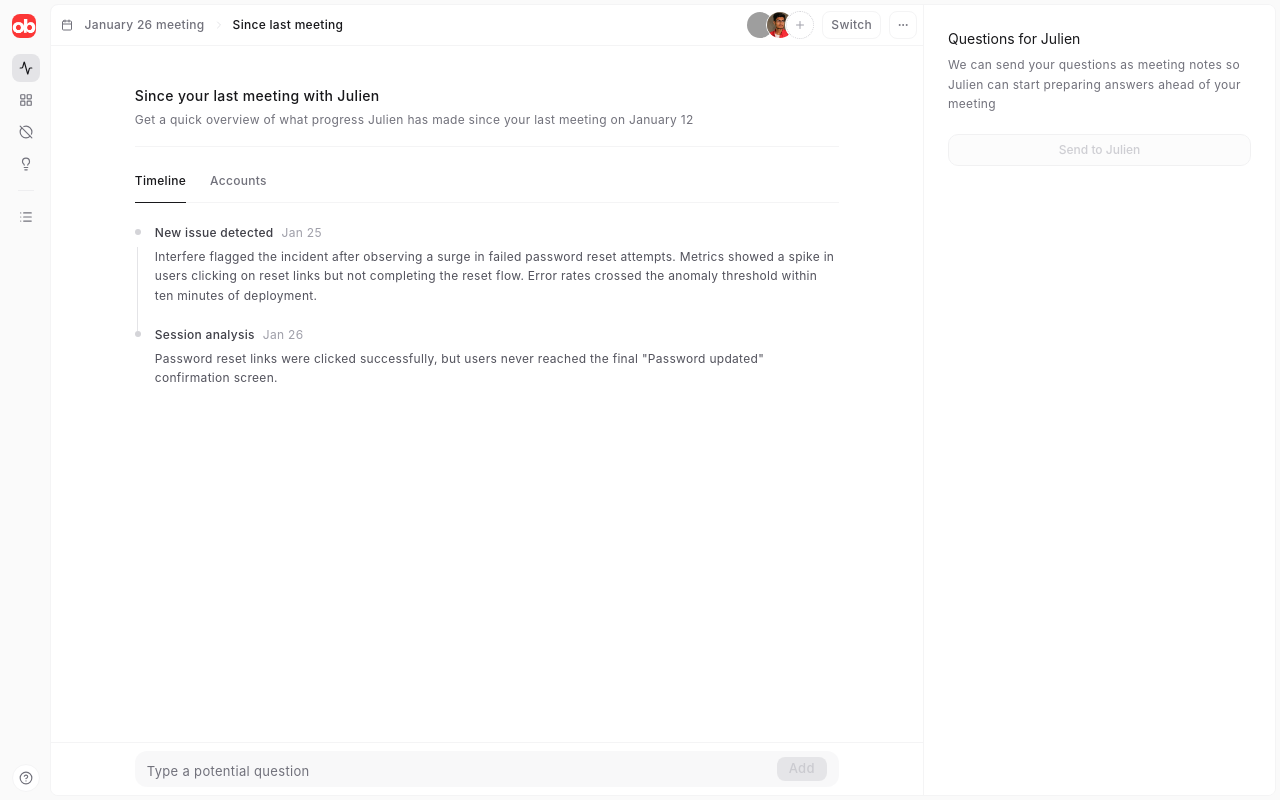
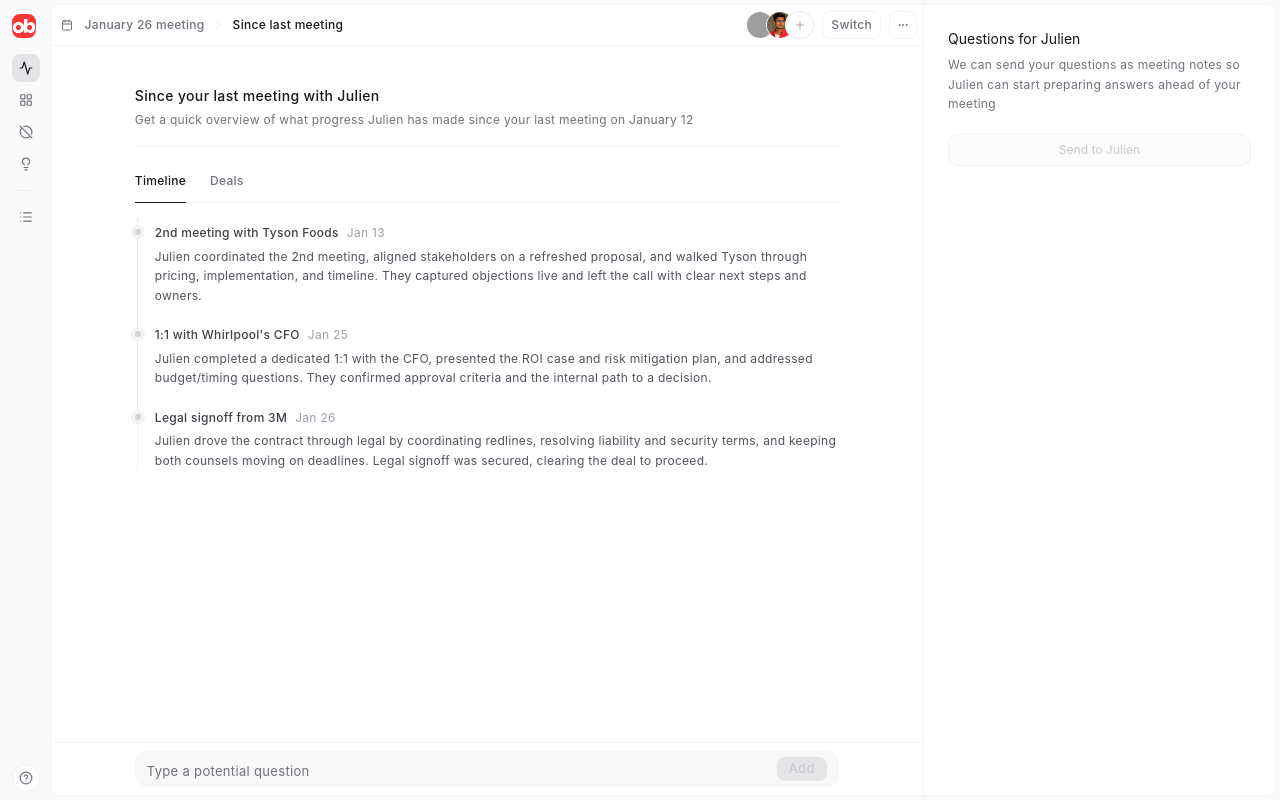
Before and after one commit to newmanjulien/deal-review, a Next.js app: page /since-last-meeting in a window 1280 px wide. Built offline with nearby package versions, Linux system fonts and the light colour scheme; grey boxes are pictures that could not be loaded.

Commit message:
fixed timeline visual

```diff
--- a/src/app/(dashboard)/(primary)/missing-data/missing-data-data.ts
+++ b/src/app/(dashboard)/(primary)/missing-data/missing-data-data.ts
@@ -2,7 +2,7 @@ import type {
   DataDisplayTableRow,
   DataDisplayTimelineItem,
   DataDisplayCard,
-} from "@/components/data-display/data-display-types";
+} from "@/app/(dashboard)/(primary)/_shared/data-display-types";
 import type { HeaderPerson } from "@/components/canvas/canvas-types";
 
 export const missingDataSharedPeople: HeaderPerson[] = [
--- a/src/app/(dashboard)/(primary)/missing-data/page-client.tsx
+++ b/src/app/(dashboard)/(primary)/missing-data/page-client.tsx
@@ -2,7 +2,7 @@
 
 import { Clock3, CircleOff } from "lucide-react";
 import { DataDisplay } from "@/components/data-display/data-display";
-import type { DataDisplaySectionInstance } from "@/components/data-display/data-display-types";
+import type { DataDisplaySectionInstance } from "@/app/(dashboard)/(primary)/_shared/data-display-types";
 import { MISSING_DATA_PAGE_CONFIG } from "./missing-data-config";
 import {
   missingDataCards,
--- a/src/app/(dashboard)/(primary)/opportunities/opportunities-data.ts
+++ b/src/app/(dashboard)/(primary)/opportunities/opportunities-data.ts
@@ -1,4 +1,4 @@
-import type { DataDisplayCard } from "@/components/data-display/data-display-types";
+import type { DataDisplayCard } from "@/app/(dashboard)/(primary)/_shared/data-display-types";
 import type { HeaderPerson } from "@/components/canvas/canvas-types";
 
 export const opportunitiesSharedPeople: HeaderPerson[] = [
--- a/src/app/(dashboard)/(primary)/opportunities/page-client.tsx
+++ b/src/app/(dashboard)/(primary)/opportunities/page-client.tsx
@@ -2,7 +2,7 @@
 
 import { Lightbulb, TriangleAlert } from "lucide-react";
 import { DataDisplay } from "@/components/data-display/data-display";
-import type { DataDisplaySectionInstance } from "@/components/data-display/data-display-types";
+import type { DataDisplaySectionInstance } from "@/app/(dashboard)/(primary)/_shared/data-display-types";
 import { OPPORTUNITIES_PAGE_CONFIG } from "./opportunities-config";
 import { risksCards, opportunitiesCards } from "./opportunities-data";
 
--- a/src/app/(dashboard)/(primary)/since-last-meeting/last-meeting-data.ts
+++ b/src/app/(dashboard)/(primary)/since-last-meeting/last-meeting-data.ts
@@ -1,8 +1,9 @@
+import type { DataDisplayTimelineItem } from "@/app/(dashboard)/(primary)/_shared/data-display-types";
+import type { HeaderPerson } from "@/components/canvas/canvas-types";
 import type {
-  DataDisplayTableRow,
-  DataDisplayTimelineItem,
-} from "@/components/data-display/data-display-types";
-import type { HeaderPerson } from "@/components/canvas/canvas-types";
+  SinceLastMeetingTableColumn,
+  SinceLastMeetingTableRow,
+} from "./last-meeting-types";
 
 export const lastMeetingSharedPeople: HeaderPerson[] = [
   {
@@ -17,26 +18,63 @@ export const lastMeetingSharedPeople: HeaderPerson[] = [
 
 export const lastMeetingTimelineItems: DataDisplayTimelineItem[] = [
   {
-    id: "new-issue",
-    title: "New issue detected",
-    date: "Jan 25",
-    body: "Interfere flagged the incident after observing a surge in failed password reset attempts. Metrics showed a spike in users clicking on reset links but not completing the reset flow. Error rates crossed the anomaly threshold within ten minutes of deployment.",
+    id: "tyson",
+    title: "2nd meeting with Tyson Foods",
+    date: "Jan 13",
+    body: "Julien coordinated the 2nd meeting, aligned stakeholders on a refreshed proposal, and walked Tyson through pricing, implementation, and timeline. They captured objections live and left the call with clear next steps and owners.",
   },
   {
-    id: "session-analysis",
-    title: "Session analysis",
+    id: "whirlpool",
+    title: "1:1 with Whirlpool's CFO",
+    date: "Jan 25",
+    body: "Julien completed a dedicated 1:1 with the CFO, presented the ROI case and risk mitigation plan, and addressed budget/timing questions. They confirmed approval criteria and the internal path to a decision.",
+  },
+  {
+    id: "3m",
+    title: "Legal signoff from 3M",
     date: "Jan 26",
-    body: 'Password reset links were clicked successfully, but users never reached the final "Password updated" confirmation screen.',
+    body: "Julien drove the contract through legal by coordinating redlines, resolving liability and security terms, and keeping both counsels moving on deadlines. Legal signoff was secured, clearing the deal to proceed.",
   },
 ] as const;
 
-export const lastMeetingTableRows: DataDisplayTableRow[] = [
-  { id: "mobile-web", account: "Mobile web", impacted: "7,214", share: "56%" },
+export const lastMeetingTableColumns: SinceLastMeetingTableColumn[] = [
   {
-    id: "desktop-web",
-    account: "Desktop web",
-    impacted: "4,790",
-    share: "37%",
+    key: "deal",
+    label: "Deal",
+    cellClassName:
+      "whitespace-nowrap px-4 py-3 text-xs font-medium tracking-wide text-zinc-900",
   },
-  { id: "api-clients", account: "API clients", impacted: "877", share: "7%" },
+  {
+    key: "probability",
+    label: "Probability",
+    cellClassName:
+      "whitespace-nowrap px-4 py-3 text-xs tracking-wide text-zinc-600",
+  },
+  {
+    key: "stage",
+    label: "Stage",
+    cellClassName:
+      "whitespace-nowrap px-4 py-3 text-xs tracking-wide text-zinc-500",
+  },
 ] as const;
+
+export const lastMeetingTableRows: SinceLastMeetingTableRow[] = [
+  {
+    id: "whirlpool",
+    deal: "Whirlpool deal",
+    probability: "25% likely to close",
+    stage: "Discovery stage",
+  },
+  {
+    id: "tyson",
+    deal: "Tyson Foods deal",
+    probability: "85% likely to close",
+    stage: "Proposal stage",
+  },
+  {
+    id: "3m",
+    deal: "3M deal",
+    probability: "85% likely to close",
+    stage: "Proposal stage",
+  },
+] as const;
--- /dev/null
+++ b/src/app/(dashboard)/(primary)/since-last-meeting/last-meeting-types.ts
@@ -0,0 +1,11 @@
+import type { DashboardDataTableColumn } from "@/components/table/table";
+
+export type SinceLastMeetingTableRow = {
+  id: string;
+  deal: string;
+  probability: string;
+  stage: string;
+};
+
+export type SinceLastMeetingTableColumn =
+  DashboardDataTableColumn<SinceLastMeetingTableRow>;
--- a/src/app/(dashboard)/(primary)/since-last-meeting/page-client.tsx
+++ b/src/app/(dashboard)/(primary)/since-last-meeting/page-client.tsx
@@ -1,9 +1,10 @@
 "use client";
 
 import { DataDisplay } from "@/components/data-display/data-display";
-import type { DataDisplaySectionInstance } from "@/components/data-display/data-display-types";
+import type { DataDisplaySectionInstance } from "@/app/(dashboard)/(primary)/_shared/data-display-types";
 import { LAST_MEETING_PAGE_CONFIG } from "./last-meeting-config";
 import {
+  lastMeetingTableColumns,
   lastMeetingTableRows,
   lastMeetingTimelineItems,
 } from "./last-meeting-data";
@@ -16,10 +17,11 @@ const LAST_MEETING_SECTIONS: DataDisplaySectionInstance[] = [
     items: lastMeetingTimelineItems,
   },
   {
-    id: "accounts",
-    label: "Accounts",
+    id: "deals",
+    label: "Deals",
     kind: "table",
     rows: lastMeetingTableRows,
+    columns: lastMeetingTableColumns,
   },
 ];
 
--- a/src/components/data-display/data-display.tsx
+++ b/src/components/data-display/data-display.tsx
@@ -7,9 +7,10 @@ import type {
   DataDisplayCardsSectionIcon,
   DataDisplaySectionInstance,
   DataDisplaySectionKind,
+  DataDisplayTableColumn,
   DataDisplayTableRow,
   DataDisplayTimelineItem,
-} from "@/components/data-display/data-display-types";
+} from "@/app/(dashboard)/(primary)/_shared/data-display-types";
 import { TableSection } from "@/components/data-display/sections/table-section";
 import { TimelineSection } from "@/components/data-display/sections/timeline-section";
 import { CardsSection } from "@/components/data-display/sections/cards-section";
@@ -18,7 +19,7 @@ const MAX_SECTION_COUNT = 3;
 
 type DataDisplaySectionPropsByKind = {
   timeline: { items: DataDisplayTimelineItem[] };
-  table: { rows: DataDisplayTableRow[] };
+  table: { rows: DataDisplayTableRow[]; columns: DataDisplayTableColumn[] };
   cards: { cards: DataDisplayCard[]; icon: DataDisplayCardsSectionIcon };
 };
 
@@ -70,7 +71,7 @@ function renderSection(section: DataDisplaySectionInstance) {
     }
     case "table": {
       const TableComponent = DATA_DISPLAY_SECTION_COMPONENTS.table;
-      return <TableComponent rows={section.rows} />;
+      return <TableComponent rows={section.rows} columns={section.columns} />;
     }
     case "cards": {
       const CardsComponent = DATA_DISPLAY_SECTION_COMPONENTS.cards;
--- a/src/components/data-display/sections/cards-section.tsx
+++ b/src/components/data-display/sections/cards-section.tsx
@@ -8,7 +8,7 @@ import type {
   DataDisplayCard,
   DataDisplayCardsSectionIcon,
   DataDisplayCardPriority,
-} from "../data-display-types";
+} from "@/app/(dashboard)/(primary)/_shared/data-display-types";
 
 const PRIORITY_ICON_VARIANT: Record<
   DataDisplayCardPriority,
--- a/src/components/data-display/sections/table-section.tsx
+++ b/src/components/data-display/sections/table-section.tsx
@@ -1,40 +1,21 @@
 import {
   DashboardDataTable,
-  type DashboardDataTableColumn,
 } from "@/components/table/table";
-import type { DataDisplayTableRow } from "@/components/data-display/data-display-types";
+import type {
+  DataDisplayTableColumn,
+  DataDisplayTableRow,
+} from "@/app/(dashboard)/(primary)/_shared/data-display-types";
 
 type TableSectionProps = {
   rows: DataDisplayTableRow[];
+  columns: DataDisplayTableColumn[];
 };
 
-const TABLE_SECTION_COLUMNS: DashboardDataTableColumn<DataDisplayTableRow>[] =
-  [
-    {
-      key: "account",
-      label: "Account",
-      cellClassName:
-        "whitespace-nowrap px-4 py-3 text-xs font-medium tracking-wide text-zinc-900",
-    },
-    {
-      key: "impacted",
-      label: "Impacted",
-      cellClassName:
-        "whitespace-nowrap px-4 py-3 text-xs tracking-wide text-zinc-600",
-    },
-    {
-      key: "share",
-      label: "Share",
-      cellClassName:
-        "whitespace-nowrap px-4 py-3 text-xs tracking-wide text-zinc-500",
-    },
-  ];
-
-export function TableSection({ rows }: TableSectionProps) {
+export function TableSection({ rows, columns }: TableSectionProps) {
   return (
     <div className="space-y-3 pt-1">
       <DashboardDataTable
-        columns={TABLE_SECTION_COLUMNS}
+        columns={columns}
         rows={rows}
         getRowId={(row) => row.id}
       />
--- a/src/components/data-display/sections/timeline-section.tsx
+++ b/src/components/data-display/sections/timeline-section.tsx
@@ -1,18 +1,35 @@
-import type { DataDisplayTimelineItem } from "@/components/data-display/data-display-types";
+import type { DataDisplayTimelineItem } from "@/app/(dashboard)/(primary)/_shared/data-display-types";
 
 type TimelineSectionProps = {
   items: DataDisplayTimelineItem[];
 };
 
 export function TimelineSection({ items }: TimelineSectionProps) {
+  const lastItemIndex = items.length - 1;
+
   return (
-    <ol className="space-y-5 pt-1">
+    <ol className="relative space-y-5 pt-1">
+      {items.length > 1 ? (
+        <span
+          aria-hidden
+          className="pointer-events-none absolute bottom-0 left-[2.5px] top-0 w-px bg-zinc-200"
+        />
+      ) : null}
       {items.map((item, index) => (
         <li key={item.id} className="relative pl-5">
-          <span className="absolute left-0 top-1.5 h-1.5 w-1.5 rounded-full bg-zinc-300" />
-          {index < items.length - 1 ? (
-            <span className="absolute bottom-[-1.6rem] left-[2px] top-6 w-px bg-zinc-200" />
+          {index === 0 ? (
+            <span
+              aria-hidden
+              className="pointer-events-none absolute left-[2.5px] top-0 h-[9px] w-px bg-[var(--canvas-bg)]"
+            />
           ) : null}
+          {index === lastItemIndex ? (
+            <span
+              aria-hidden
+              className="pointer-events-none absolute bottom-0 left-[2.5px] top-[9px] w-px bg-[var(--canvas-bg)]"
+            />
+          ) : null}
+          <span className="absolute left-0 top-1.5 z-10 h-1.5 w-1.5 rounded-full bg-zinc-300 ring-4 ring-[var(--canvas-bg)]" />
           <div className="flex flex-wrap items-baseline gap-2">
             <h2 className="text-xs leading-relaxed font-medium tracking-wide text-zinc-700">
               {item.title}
```
Also changed, not shown: src/app/(dashboard)/(primary)/_shared/data-display-types.ts (renamed from src/components/data-display/data-display-types.ts, +5 -4 lines).
